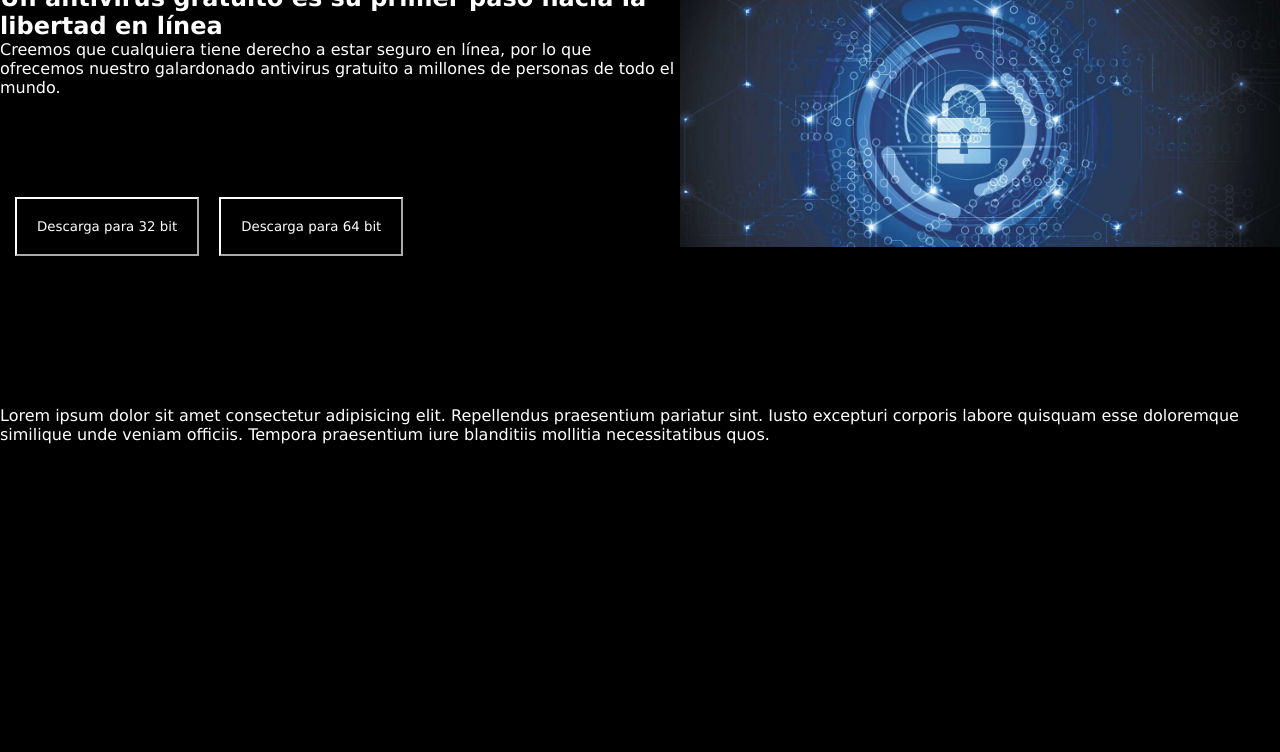
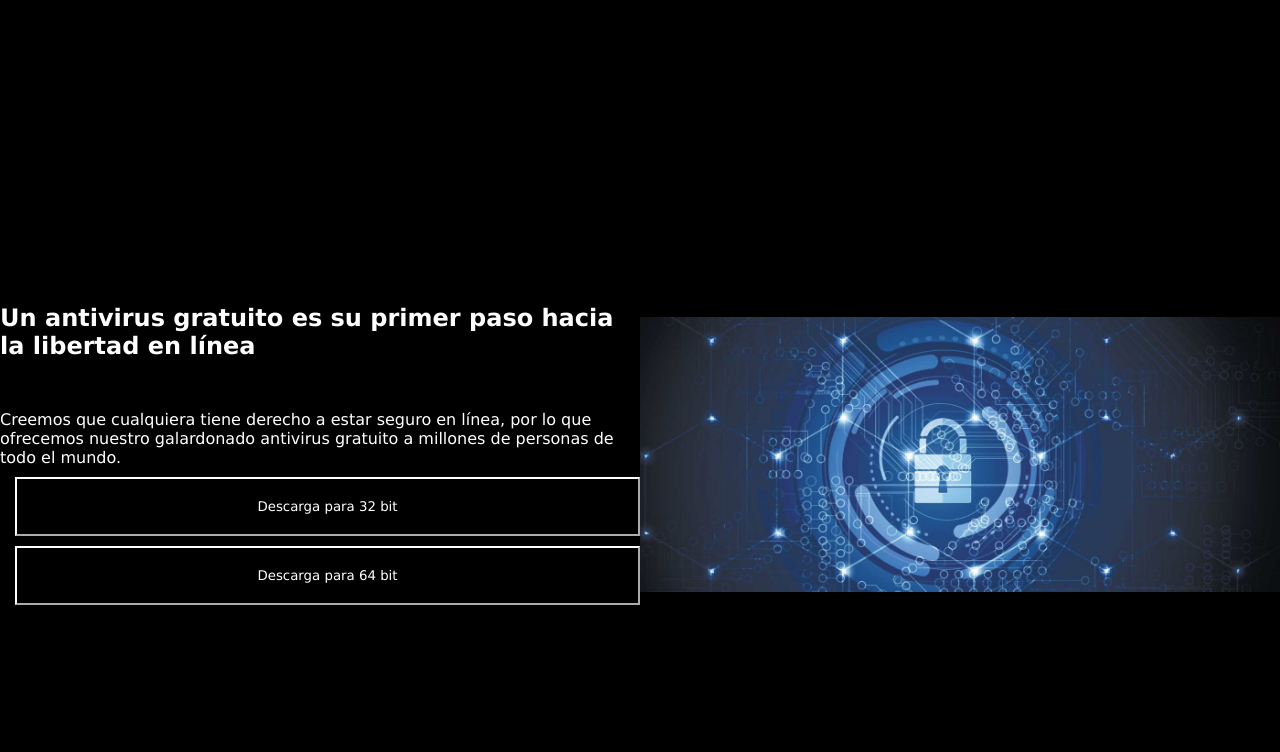
Before and after one commit to ClaudioDamianLopez/Berserker, a plain HTML site: page index.html in a window 1280 px wide. Shown: the part 166-918 px from the top of the page. Before the commit the page ends 800 px from the top, so only its background shows below. Drawn offline with Linux system fonts and the light colour scheme.

Commit message:
cambios con flexbox

```diff
--- a/index.css
+++ b/index.css
@@ -44,25 +44,45 @@ display: flex;
 }
 
 .hero {
+  display: flex;
   width: 100%;
-  display: flex;
+  margin-top: 20em;
   justify-content: space-around;
   align-items: center;
   flex-direction: row;
   flex-wrap: nowrap;
-  background: #d8dde000;
 }
 
-.img-section {
-  width: 600px;
+
+
+.titulo {
+  display: flex;
+  width: 50%;
+  flex-direction: column;
+}
+
+
+
+.parrafo {
+  margin-top: 50px;
 }
 
 button {
   margin-left: 15px;
-  margin-top: 100px;
+  margin-top: 10px;
   padding: 20px;
   border-color: white;
 
+}
+
+.img {
+  display: flex;
+  width: 50%;
+  justify-content: flex-end;
+}
+
+.img-section {
+  width: 100%;
 }
 
 .sobre-nosotros {
@@ -73,4 +93,5 @@ button {
 .nosotros {
   display: flex;
   margin-top: 150px;
+
 }
--- a/index.html
+++ b/index.html
@@ -26,7 +26,7 @@
         <h1>
           Un antivirus gratuito es su primer paso hacia la libertad en línea
         </h1>
-        <p>
+        <p class="parrafo">
           Creemos que cualquiera tiene derecho a estar seguro en línea, por lo
           que ofrecemos nuestro galardonado antivirus gratuito a millones de
           personas de todo el mundo.
@@ -35,7 +35,7 @@
         <button>Descarga para 32 bit</button>
         <button>Descarga para 64 bit</button>
       </div>
-      <div>
+      <div class="img">
         <img
           class="img-section"
           src="/img/ciberseguridad.jpg"
```
Also changed, not shown: 1 other file.
